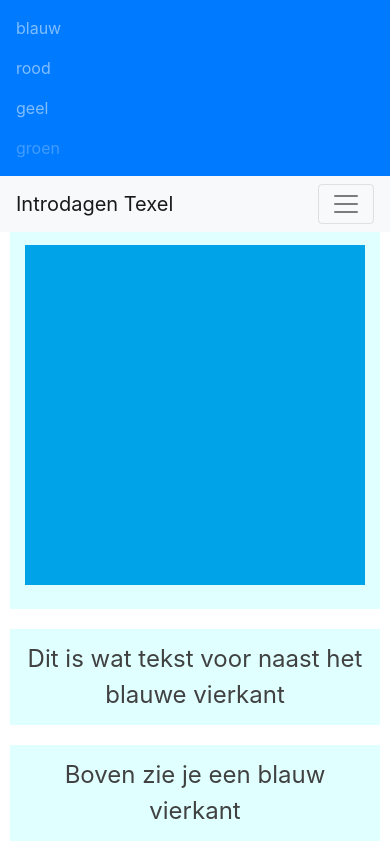
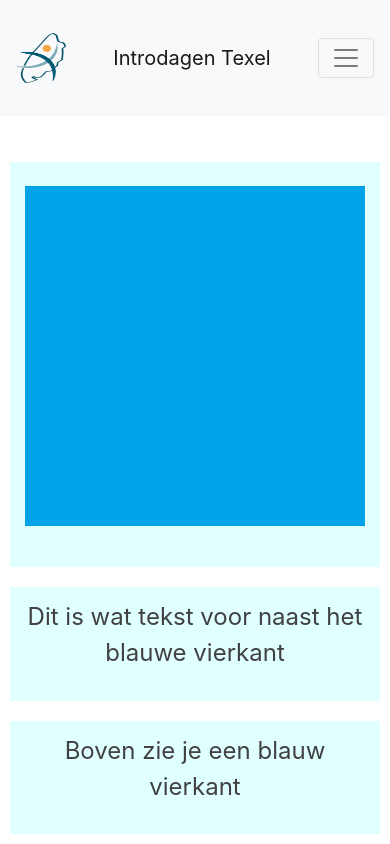
Before and after one commit to EstebanVihaio/navbars, a plain HTML site: page index.html in a window 390 px wide. Shown: the top 844 px of the page. Drawn offline with nearby package versions, Linux system fonts and the light colour scheme.

Commit message:
Logo aangepast

```diff
--- a/css/style.css
+++ b/css/style.css
@@ -5,7 +5,7 @@
 
 #blue, #red, #yellow, #green {
   min-height: 100vh;
-  padding-top: 11vh;
+  padding-top: 18vh;
 }
 
 img {
@@ -74,12 +74,6 @@ header {
   }
 }
 
-@media screen and (max-width: 576px) {
-  #blue, #red, #yellow, #green {
-    min-height: 100vh;
-    padding-top: 25vh;
-  }
-}
 
 .container-fluid {
   padding-right: 0px;
@@ -89,3 +83,8 @@ header {
 nav {
   background-color: rgb(28, 25, 179);
 }
+
+[src="./images/texel.png"] {
+  width: 50px;
+  height: 50px;
+}
--- a/index.html
+++ b/index.html
@@ -14,16 +14,19 @@
   </head>
   <body>
     <header class="fixed-top container-fluid">
-      <nav class="navbar navbar-dark bg-primary navbar-expand-sm">
+      <!-- <nav class="navbar navbar-dark bg-primary navbar-expand-sm">
         <div class="navbar-nav">
             <a class="nav-item nav-link" href="#blue">blauw</a>
             <a class="nav-item nav-link" href="#red">rood</a>
             <a class="nav-item nav-link" href="#yellow">geel</a>
-            <a class="nav-item nav-link disabled" href="#green">groen</a>
+            <a class="nav-item nav-link" disabled="disabled" href="#green">groen</a>
         </div>
-      </nav>
+      </nav> -->
 
       <nav class="navbar navbar-expand-lg navbar-light bg-light">
+          <a class="navbar-brand" href="#">
+              <img src="./images/texel.png"  alt="texel">
+          </a>
           <a class="navbar-brand" href="#">Introdagen Texel</a>
           <button class="navbar-toggler"
                   type="button"
```
Also changed, not shown: images/texel.png (added).
